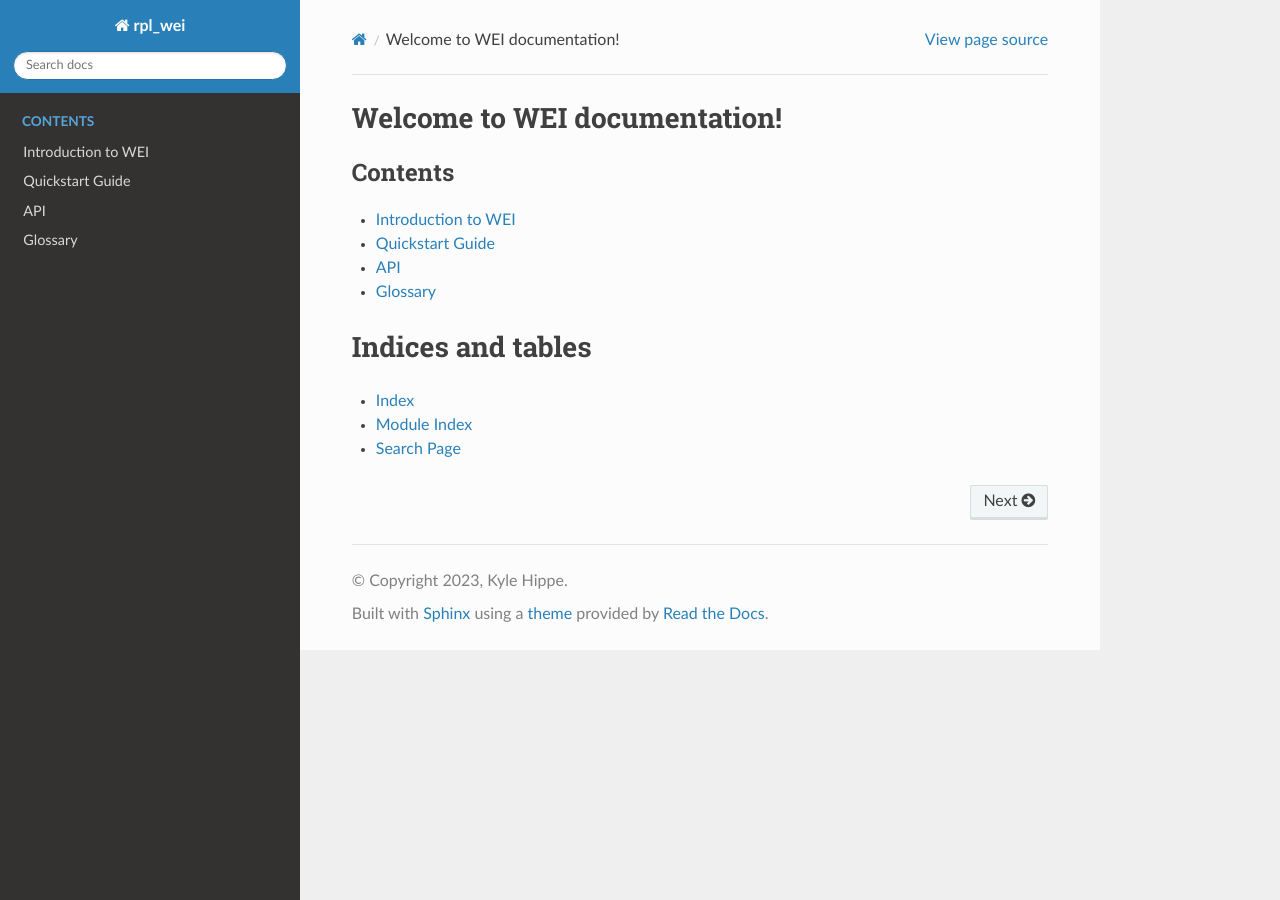
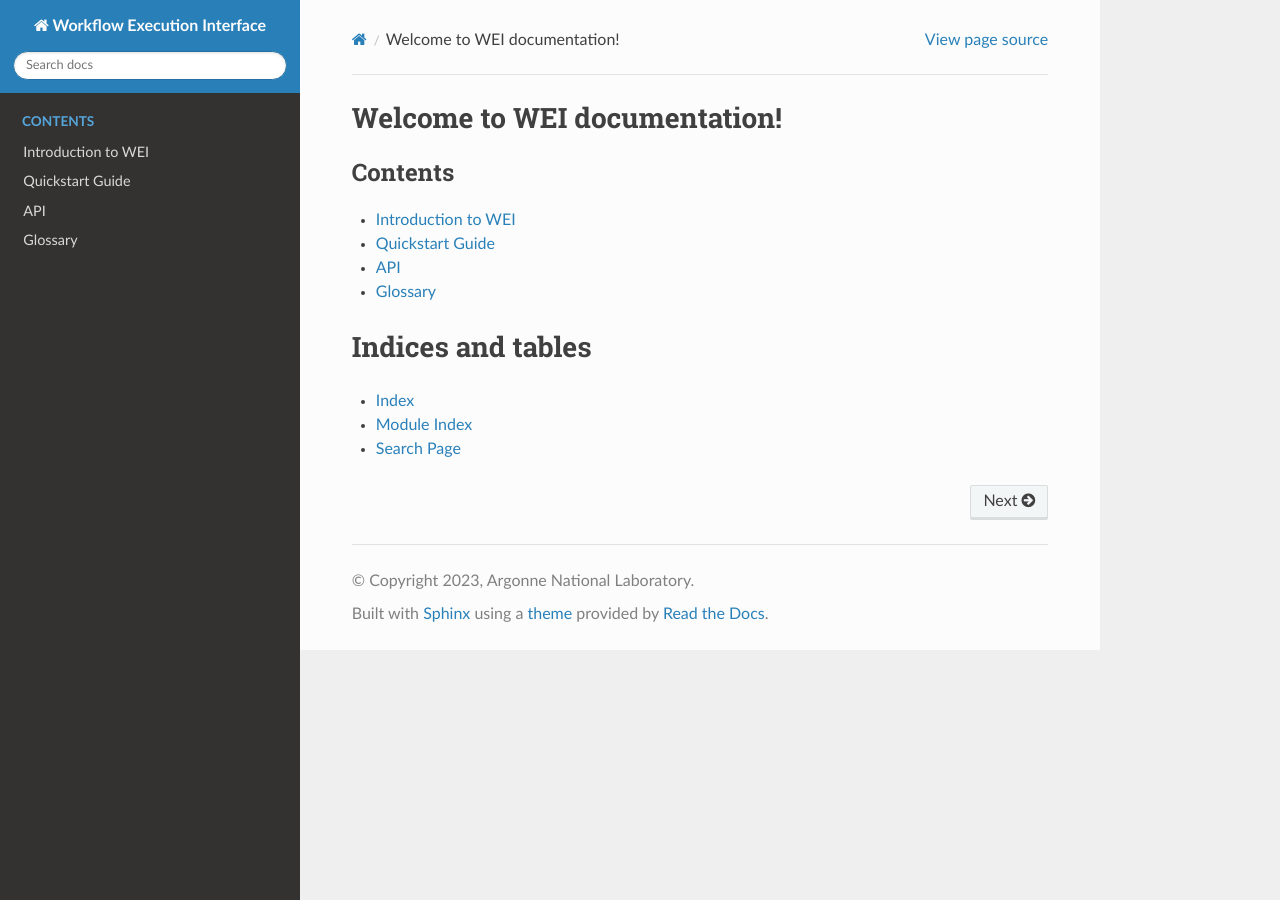
Before and after one commit to AD-SDL/wei, a Sphinx documentation site: the page built from docs/source/index.rst, in a window 1280 px wide. Built offline with Sphinx 7.4.7 and the Read the Docs theme 2.0.0, drawn with Linux system fonts in a browser that asks for light colours.

Commit message:
fix conf

```diff
--- a/docs/source/conf.py
+++ b/docs/source/conf.py
@@ -19,12 +19,12 @@ sys.path.insert(0, os.path.abspath("../.."))
 
 # -- Project information -----------------------------------------------------
 
-project = "rpl_wei"
-copyright = "2023, Kyle Hippe"
-author = "Kyle Hippe"
+project = "Workflow Execution Interface"
+copyright = "2023, Argonne National Laboratory"
+author = "Rafael Vescovi, Kyle Hippe, Tobias Ginsburg"
 
 # The full version, including alpha/beta/rc tags
-release = "0.1.0"
+release = "0.3.0"
 
 
 # -- General configuration ---------------------------------------------------
@@ -83,6 +83,7 @@ html_theme = "sphinx_rtd_theme"
 # Add any paths that contain custom static files (such as style sheets) here,
 # relative to this directory. They are copied after the builtin static files,
 # so a file named "default.css" will overwrite the builtin "default.css".
-html_static_path = []
+html_static_path = ["_static"]
+
 # Testing master doc
 master_doc = "index"
```
